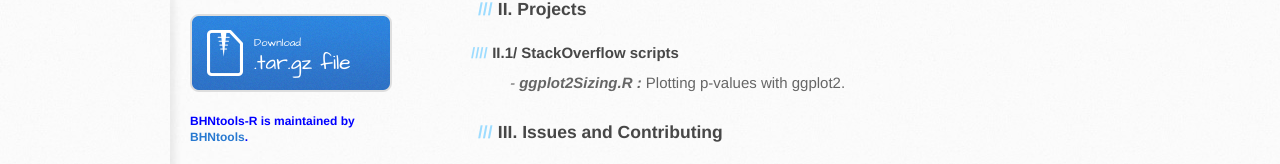
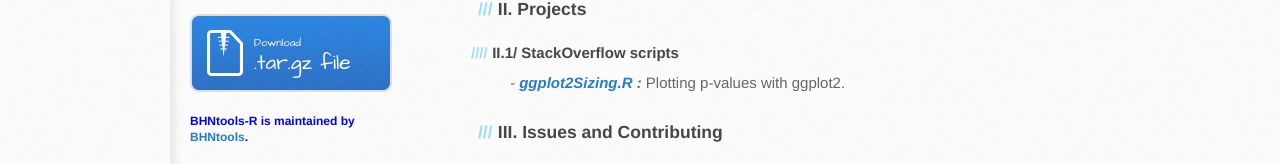
Before and after one commit to BHNtools/BHNtools-R, a plain HTML site: page index.html in a window 1280 px wide. Shown: the part 267-431 px from the top of the page. Drawn offline with Linux system fonts and the light colour scheme.

Commit message:
ADD: Rscript for pvalue scallable Plotting link.

```diff
--- a/index.html
+++ b/index.html
@@ -29,7 +29,7 @@
                 <H4 style="color:navy; align:center;">Developing, Trying and Testing R packages.</H4>
                 <h3 id='idtitle2'>II. Projects</h3>
                     <h4 id='subidtitle2'>II.1/ StackOverflow scripts</h4>
-                    <span><em> - <strong>ggplot2Sizing.R : </strong></em>Plotting p-values with ggplot2.</span>
+                    <span><em> - <strong> <a href="https://github.com/BHNtools/BHNtools-R/blob/master/BHNtools-R-testing/src/ggplot2Sizing.R"> ggplot2Sizing.R </a> : </strong></em>Plotting p-values with ggplot2.</span>
                 <h3 id='idtitle4'>III. Issues and Contributing</h3>
                 <h4>III.1/ Contribute</h4>
                 <p>Bug reports, bug fixes, and new features are always welcome.<br>
```
Also changed, not shown: 1 other file.
